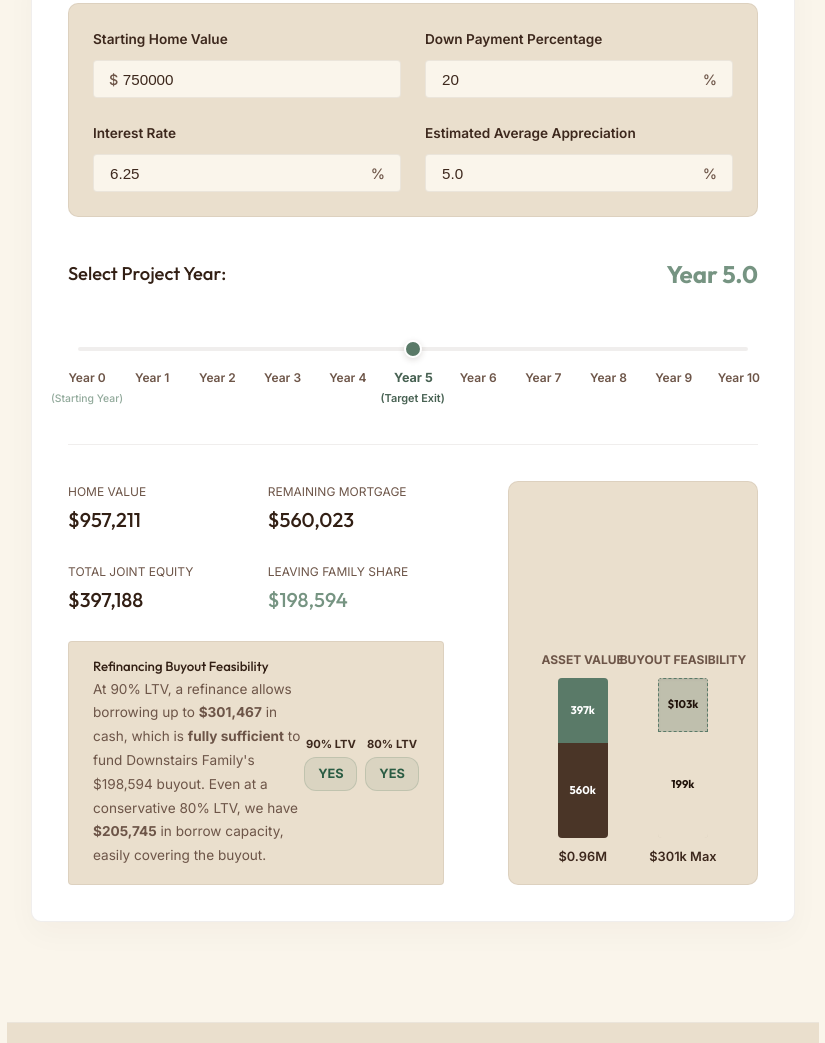
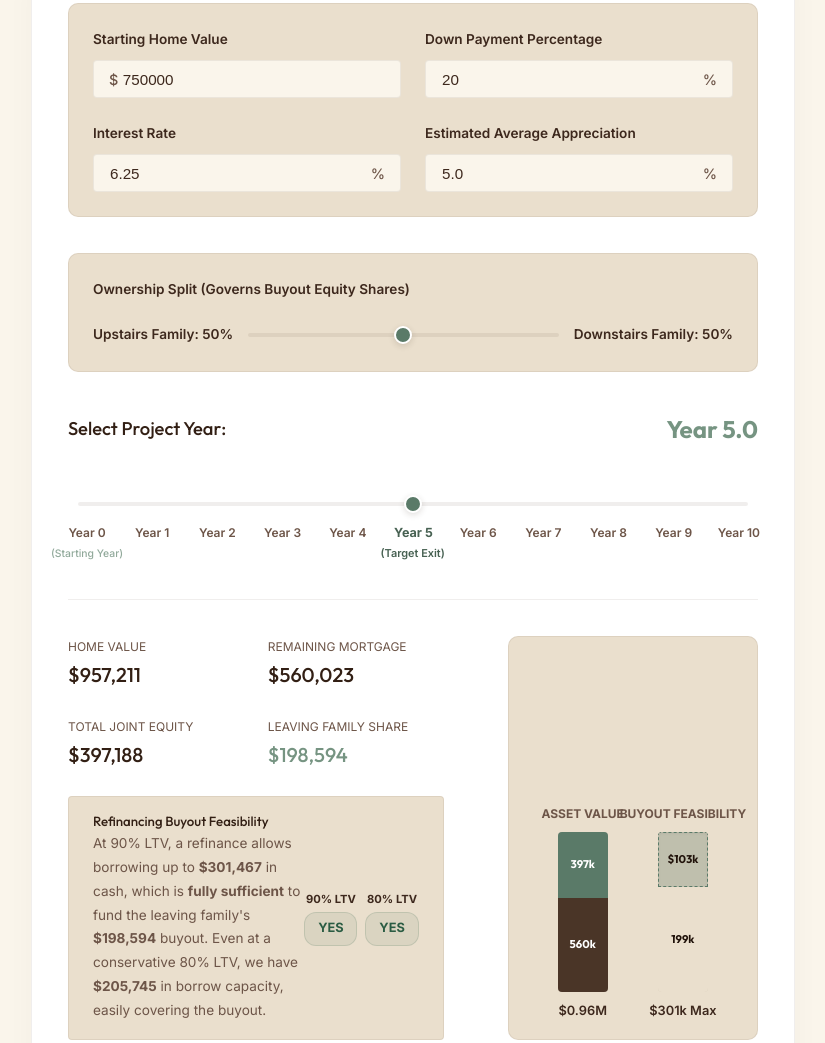
Before and after one commit to zowper/co-own, a plain HTML site: page index.html in a window 1280 px wide. Shown: the part 8023-9066 px from the top of the page, without its empty margins (397-1222 px from the left). Drawn offline with nearby package versions, Linux system fonts and the light colour scheme.

Commit message:
Add ownership split slider to timeline calculator and support dynamic display of buyout shares

```diff
--- a/index.html
+++ b/index.html
@@ -461,6 +461,16 @@
                     </div>
                 </div>
 
+                <!-- Split Selection Slider -->
+                <div class="input-group" style="margin-bottom: var(--space-lg); background-color: var(--color-surface-alt); padding: var(--space-md); border-radius: var(--radius-md); border: 1px solid var(--color-border);">
+                    <label style="font-weight: 600; margin-bottom: var(--space-xs); display: block;">Ownership Split (Governs Buyout Equity Shares)</label>
+                    <div class="split-slider-wrapper" style="display: flex; align-items: center; justify-content: space-between; gap: 15px; margin-top: 5px;">
+                        <span style="font-size: 0.85rem; font-weight: 600; color: var(--color-text-main); white-space: nowrap;" id="timeline-split-label-a">Upstairs Family: 50%</span>
+                        <input type="range" id="timeline-split-slider" min="30" max="70" value="50" step="1" style="flex-grow: 1;">
+                        <span style="font-size: 0.85rem; font-weight: 600; color: var(--color-text-main); white-space: nowrap;" id="timeline-split-label-b">Downstairs Family: 50%</span>
+                    </div>
+                </div>
+
                 <div style="display: flex; justify-content: space-between; align-items: center; margin-bottom: var(--space-sm);">
                     <h4 style="font-size: 1.15rem; color: var(--color-primary); font-weight: 500;">Select Project Year:</h4>
                     <span id="timeline-year-badge" style="font-family: var(--font-heading); font-size: 1.5rem; font-weight: 700; color: var(--color-accent);">Year 5.0</span>
--- a/js/main.js
+++ b/js/main.js
@@ -300,6 +300,9 @@ document.addEventListener('DOMContentLoaded', () => {
     const timelineDownPaymentInput = document.getElementById('timeline-down-payment');
     const timelineInterestRateInput = document.getElementById('timeline-interest-rate');
     const timelineAppreciationInput = document.getElementById('timeline-appreciation');
+    const timelineSplitSlider = document.getElementById('timeline-split-slider');
+    const timelineSplitLabelA = document.getElementById('timeline-split-label-a');
+    const timelineSplitLabelB = document.getElementById('timeline-split-label-b');
 
     const splitLabelA = document.getElementById('split-label-a');
     const splitLabelB = document.getElementById('split-label-b');
@@ -460,7 +463,13 @@ document.addEventListener('DOMContentLoaded', () => {
 
         // Generate and update exit timeline math dynamically
         const appreciationRate = timelineAppreciationInput ? (parseFloat(timelineAppreciationInput.value) || 5.0) : 5.0;
-        generateTimelineData(homePrice, downPaymentPercent, interestRate, loanTerm, splitA, appreciationRate);
+        const timelineSplitA = timelineSplitSlider ? (parseInt(timelineSplitSlider.value) || 50) : 50;
+        const timelineSplitB = 100 - timelineSplitA;
+
+        if (timelineSplitLabelA) timelineSplitLabelA.textContent = `Upstairs Family: ${timelineSplitA}%`;
+        if (timelineSplitLabelB) timelineSplitLabelB.textContent = `Downstairs Family: ${timelineSplitB}%`;
+
+        generateTimelineData(homePrice, downPaymentPercent, interestRate, loanTerm, timelineSplitA, appreciationRate);
 
         const currentYearVal = tlRange ? (parseInt(tlRange.value) || 5) : 5;
         updateTimeline(currentYearVal);
@@ -470,6 +479,7 @@ document.addEventListener('DOMContentLoaded', () => {
         dynamicTimelineData = [];
         const downPaymentAmount = homePrice * (downPaymentPercent / 100);
         const loanAmount = homePrice - downPaymentAmount;
+        const shareA = splitA / 100;
         const shareB = (100 - splitA) / 100;
 
         const r_m = (interestRate / 100) / 12;
@@ -493,25 +503,37 @@ document.addEventListener('DOMContentLoaded', () => {
 
             const equity = val - loan;
 
-            // Buyout Needed for leaving family (Family B)
-            const partnerBDownPaymentShare = downPaymentAmount * shareB;
-            const partnerBAppreciationShare = (val - homePrice) * shareB;
-            const partnerBPrincipalShare = (loanAmount - loan) * shareB;
-            const buyout = partnerBDownPaymentShare + partnerBAppreciationShare + partnerBPrincipalShare;
+            // Buyout Needed for leaving family (Family A vs Family B)
+            const buyoutA = (downPaymentAmount * shareA) + ((val - homePrice) * shareA) + ((loanAmount - loan) * shareA);
+            const buyoutB = (downPaymentAmount * shareB) + ((val - homePrice) * shareB) + ((loanAmount - loan) * shareB);
+
+            let buyoutText = "";
+            let buyoutVal = 0;
+
+            if (splitA === 50) {
+                buyoutText = '$' + Math.round(buyoutB).toLocaleString();
+                buyoutVal = buyoutB;
+            } else {
+                const higher = Math.max(buyoutA, buyoutB);
+                const lower = Math.min(buyoutA, buyoutB);
+                buyoutText = '$' + Math.round(higher).toLocaleString() + ' or $' + Math.round(lower).toLocaleString();
+                buyoutVal = higher;
+            }
 
             // Refinance limits
             const l90 = (0.90 * val) - loan;
-            const a90 = l90 >= buyout;
+            const a90 = l90 >= buyoutVal;
 
             const l80 = (0.80 * val) - loan;
-            const a80 = l80 >= buyout;
+            const a80 = l80 >= buyoutVal;
 
             dynamicTimelineData.push({
                 year: year,
                 val: val,
                 loan: loan,
                 equity: equity,
-                buyout: buyout,
+                buyout: buyoutVal,
+                buyoutText: buyoutText,
                 l90: l90,
                 a90: a90,
                 l80: l80,
@@ -579,7 +601,7 @@ document.addEventListener('DOMContentLoaded', () => {
         tlHomeValue.textContent = '$' + Math.round(data.val).toLocaleString();
         tlMortgageLeft.textContent = '$' + Math.round(data.loan).toLocaleString();
         tlJointEquity.textContent = '$' + Math.round(data.equity).toLocaleString();
-        tlBuyoutNeeded.textContent = '$' + Math.round(data.buyout).toLocaleString();
+        tlBuyoutNeeded.textContent = data.buyoutText;
 
         // Update Chart segments
         const segEquity = document.getElementById('chart-segment-equity');
@@ -671,15 +693,17 @@ document.addEventListener('DOMContentLoaded', () => {
         } else {
             const borrowLimit90 = Math.round(data.l90);
             if (data.a90) {
-                statusHtml = `At 90% LTV, a refinance allows borrowing up to <strong>$${borrowLimit90.toLocaleString()}</strong> in cash, which is <strong>fully sufficient</strong> to fund ${partnerBName}'s $${Math.round(data.buyout).toLocaleString()} buyout.`;
+                statusHtml = `At 90% LTV, a refinance allows borrowing up to <strong>$${borrowLimit90.toLocaleString()}</strong> in cash, which is <strong>fully sufficient</strong> to fund the leaving family's <strong>${data.buyoutText}</strong> buyout.`;
                 if (data.a80) {
                     const borrowLimit80 = Math.round(data.l80);
                     statusHtml += ` Even at a conservative 80% LTV, we have <strong>$${borrowLimit80.toLocaleString()}</strong> in borrow capacity, easily covering the buyout.`;
                 } else {
-                    statusHtml += ` An 80% LTV refinance is currently short by $${Math.round(Math.abs(data.l80)).toLocaleString()}.`;
+                    const shortfall80 = data.l80 < 0 ? Math.abs(data.l80) + data.buyout : data.buyout - data.l80;
+                    statusHtml += ` An 80% LTV refinance is currently short by $${Math.round(shortfall80).toLocaleString()}.`;
                 }
             } else {
-                statusHtml = `Refinancing is not yet viable. Available cash is short of the needed buyout amount by $${Math.round(Math.abs(data.l90)).toLocaleString()}.`;
+                const shortfall90 = data.l90 < 0 ? Math.abs(data.l90) + data.buyout : data.buyout - data.l90;
+                statusHtml = `Refinancing is not yet viable. Available cash is short of the needed buyout amount by $${Math.round(shortfall90).toLocaleString()}.`;
             }
         }
         tlStatusDesc.innerHTML = statusHtml;
@@ -688,6 +712,12 @@ document.addEventListener('DOMContentLoaded', () => {
     if (tlRange) {
         tlRange.addEventListener('input', (e) => {
             updateTimeline(parseInt(e.target.value));
+        });
+    }
+
+    if (timelineSplitSlider) {
+        timelineSplitSlider.addEventListener('input', (e) => {
+            calculateEqualization();
         });
     }
 
```
